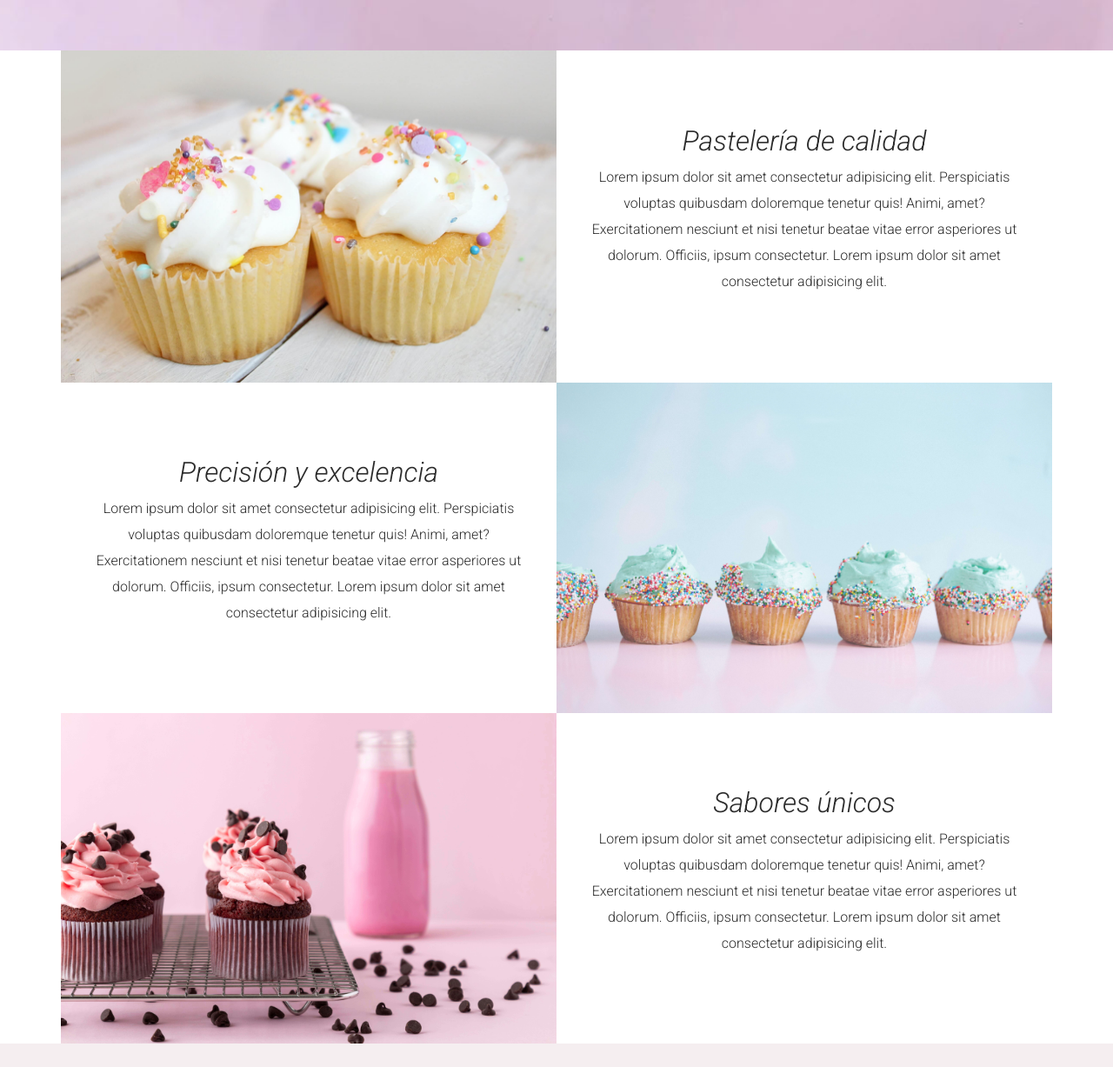
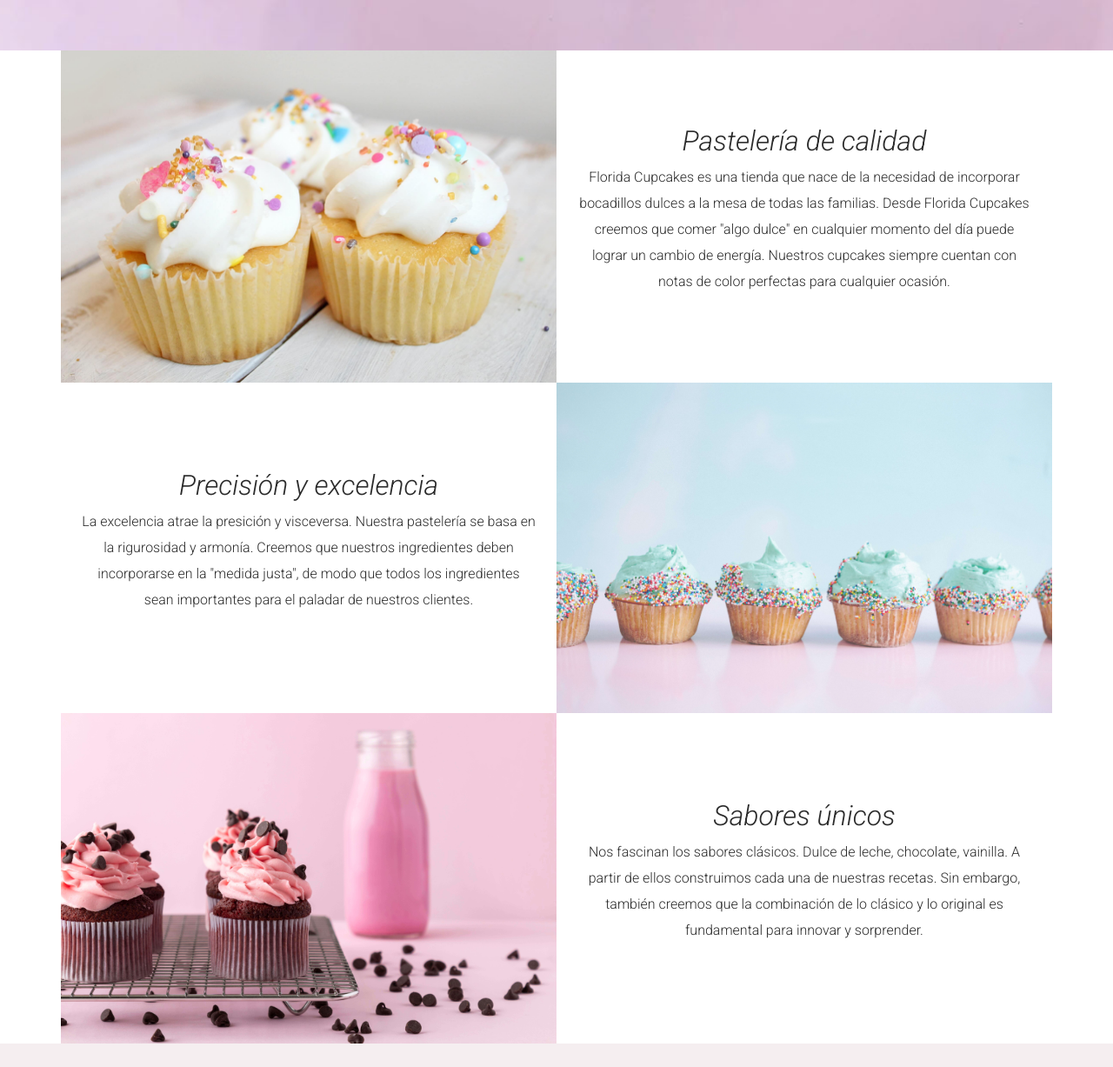
Before and after one commit to celirojas/proyectoCoder, a website: page htmls/index.html in a window 1280 px wide. Shown: the part 742-1969 px from the top of the page at 87% size. Drawn offline with nearby package versions, Linux system fonts and the light colour scheme.

Commit message:
Agrego descripciones

```diff
--- a/htmls/index.html
+++ b/htmls/index.html
@@ -78,15 +78,11 @@
                         <div class="section__cont p-4 p-md-4">
                             <h2 class="section__title">Pastelería de calidad</h2>
 
-                            <p class="section__text">Lorem ipsum dolor sit amet consectetur adipisicing elit.
-                                Perspiciatis
-                                voluptas
-                                quibusdam doloremque
-                                tenetur
-                                quis! Animi, amet? Exercitationem nesciunt et nisi tenetur beatae vitae error asperiores
-                                ut
-                                dolorum.
-                                Officiis, ipsum consectetur. Lorem ipsum dolor sit amet consectetur adipisicing elit.
+                            <p class="section__text">Florida Cupcakes es una tienda que nace de la necesidad de
+                                incorporar bocadillos dulces a la mesa de todas las familias. Desde Florida Cupcakes
+                                creemos que comer "algo dulce" en cualquier momento del día puede lograr un cambio de
+                                energía. Nuestros cupcakes siempre cuentan con notas de color perfectas para cualquier
+                                ocasión.
                             </p>
                         </div>
                     </div>
@@ -108,15 +104,10 @@
                     <div class="d-flex flex-md-row justify-content-center">
                         <div class="section__cont p-4 p-md-4">
                             <h2 class="section__title">Precisión y excelencia</h2>
-                            <p class="section__text">Lorem ipsum dolor sit amet consectetur adipisicing elit.
-                                Perspiciatis
-                                voluptas
-                                quibusdam doloremque
-                                tenetur
-                                quis! Animi, amet? Exercitationem nesciunt et nisi tenetur beatae vitae error asperiores
-                                ut
-                                dolorum.
-                                Officiis, ipsum consectetur. Lorem ipsum dolor sit amet consectetur adipisicing elit.
+                            <p class="section__text">La excelencia atrae la presición y visceversa. Nuestra pastelería
+                                se basa en la rigurosidad y armonía. Creemos que nuestros ingredientes deben
+                                incorporarse en la "medida justa", de modo que todos los ingredientes sean importantes
+                                para el paladar de nuestros clientes.
                             </p>
                         </div>
                     </div>
@@ -138,15 +129,10 @@
                     <div class="d-flex flex-md-row justify-content-center">
                         <div class="section__cont p-4 p-md-4">
                             <h2 class="section__title">Sabores únicos</h2>
-                            <p class="section__text">Lorem ipsum dolor sit amet consectetur adipisicing elit.
-                                Perspiciatis
-                                voluptas
-                                quibusdam doloremque
-                                tenetur
-                                quis! Animi, amet? Exercitationem nesciunt et nisi tenetur beatae vitae error asperiores
-                                ut
-                                dolorum.
-                                Officiis, ipsum consectetur. Lorem ipsum dolor sit amet consectetur adipisicing elit.
+                            <p class="section__text">Nos fascinan los sabores clásicos. Dulce de leche, chocolate,
+                                vainilla. A partir de ellos construimos cada una de nuestras recetas. Sin embargo,
+                                también creemos que la combinación de lo clásico y lo original es fundamental para
+                                innovar y sorprender.
                             </p>
                         </div>
                     </div>
```
Also changed, not shown: htmls/productos.html (+7 -6 lines), htmls/quienesSomos.html (+9 -18 lines).
